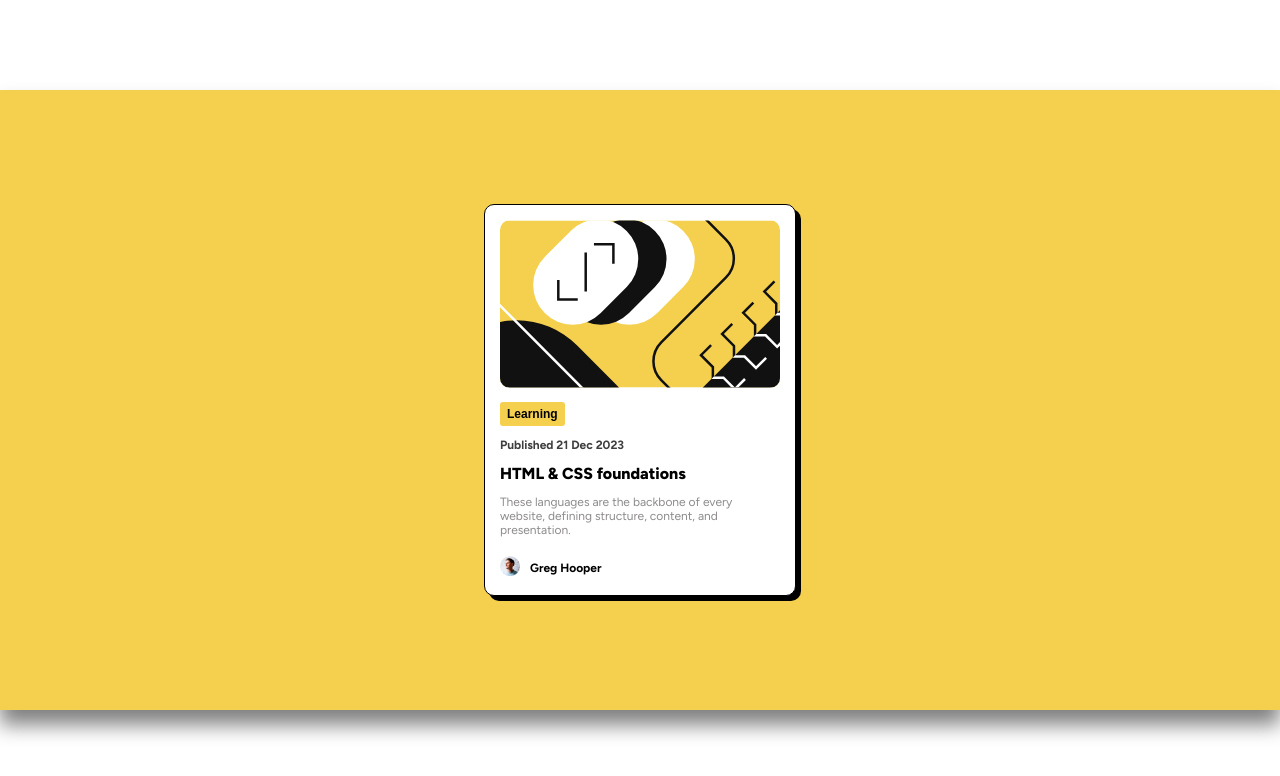
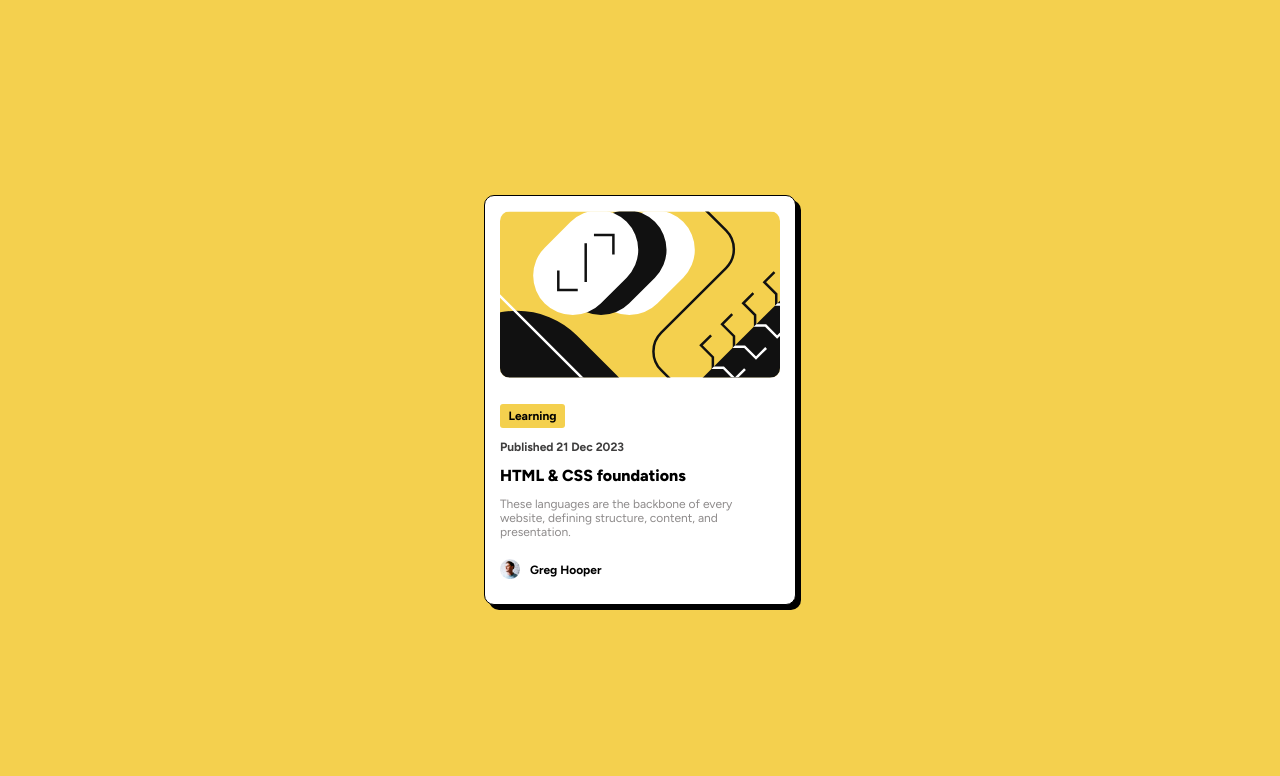
Before and after one commit to RoxySash/BLOG-PREVIEW-CARD, a plain HTML site: page index.html in a window 1280 px wide. Drawn offline with Linux system fonts and the light colour scheme.

Commit message:
Third commit

```diff
--- a/index.html
+++ b/index.html
@@ -13,16 +13,22 @@
 
 
 </head>
+
 <body>
-<div class="outside-container">
+  <main>
 
+<!--you dont need a background the body is the background disregard box shadow seen in design-->
 <div class="profile-card">
-  <div>
-  <img class="abstract-image" src="assets/images/illustration-article.svg" alt="the image with the abstract stuff">
-  </div>
+
+  <img class="abstract-image" src="assets/images/illustration-article.svg" alt=" ">
+  <!-- the image is deco no alt needed leave empty-->
+
+  <!-- all elements do not need to be wrapped inside a div-->
   <div class="profile-info">
-  <button>Learning</button>
-  <br>
+  <p class="looks-like-a-button">Learning</p>
+
+  <!-- not all things that look like buttons are buttons buttons do something-->
+
 
   <p class="publish-word">Published 21 Dec 2023</p>
 
@@ -38,7 +44,7 @@
   <div class="box2">
     <p>Greg Hooper</p>
   </div>
-</div>
+
 
 </div>
 </div>
@@ -53,6 +59,7 @@
   -->
 
 
+</main>
+</body>
 
-</body>
 </html>
--- a/styles.css
+++ b/styles.css
@@ -9,20 +9,11 @@ body {
     max-width: 1440px;
     height: 100vh;
     margin: auto;
-
+    background-color: hsl(47, 88%, 63%);
 
 }
 
-.outside-container {
-    background-color: hsl(47, 88%, 63%);
-    width: 1440px;
-    height: 620px;
-    display: flex;
-    justify-content: center;
-    align-items: center;
-    box-shadow: 0px 15px 19px grey;
 
-}
 
 
 .abstract-image {
@@ -33,13 +24,15 @@ body {
     max-width: 100%;
 }
 
-button {
+.looks-like-a-button {
     background-color: hsl(47, 88%, 63%);
-    border: none;
+    width: 55px;
     font-weight: bold;
     border-radius: 3px;
-    padding: 5px 7px 5px 7px;
+    padding: 5px 5px 5px 5px;
     font-size: 12px;
+    text-align: center;
+
 
 
 }
@@ -51,8 +44,7 @@ button {
 }
 
 .profile-card {
-    width: 280px;
-    height: 360px;
+    max-width: 280px;
     background-color: white;
     border-radius: 10px;
     border: 1px, black, double;
```
Also changed, not shown: 1 other file.
